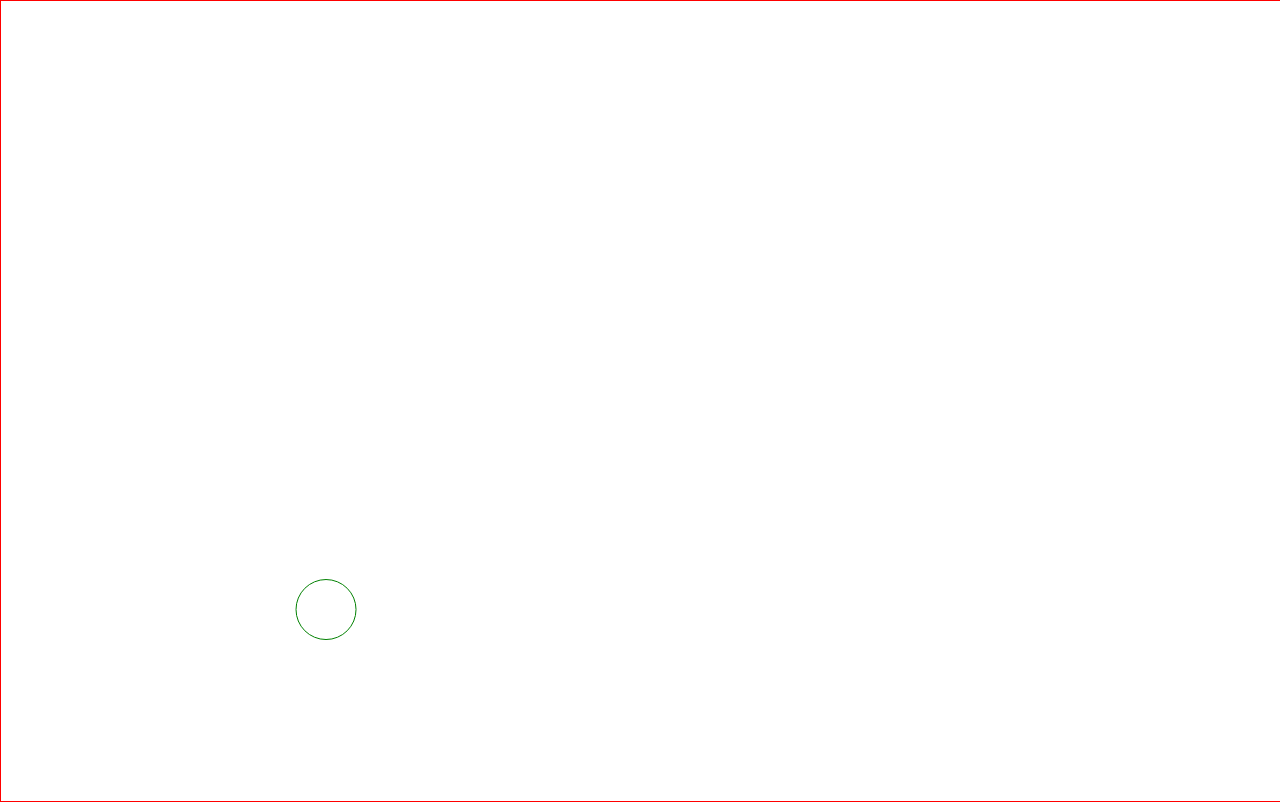
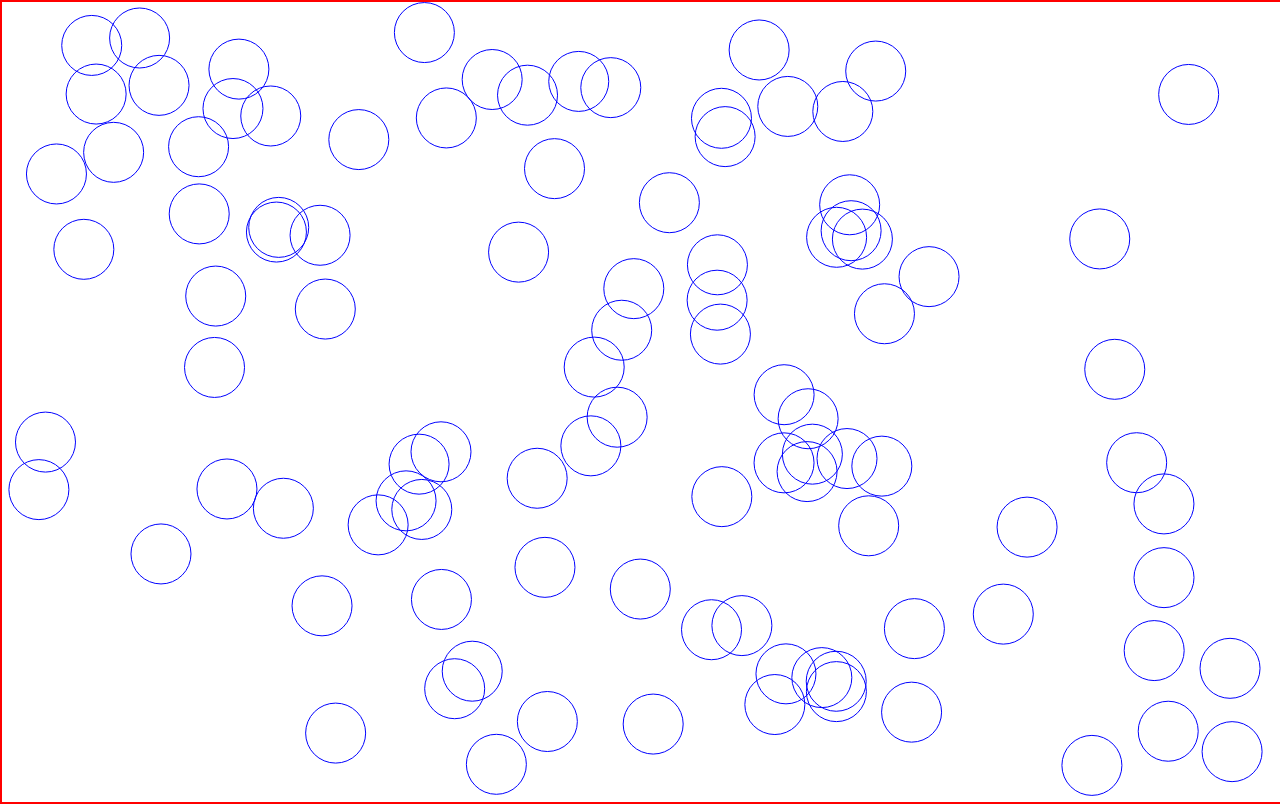
Before and after one commit to kmiqbal19/Canvas-Project, a plain HTML site: page index.html in a window 1280 px wide. Drawn offline with Linux system fonts and the light colour scheme.

Commit message:
implemented circle animation for 100 circles

```diff
--- a/index.html
+++ b/index.html
@@ -6,14 +6,14 @@
     <meta name="viewport" content="width=device-width, initial-scale=1.0" />
     <title>Canvas Project</title>
     <style>
-        canvas{
-            border: 1px solid red;
-        }
-        body{
-            margin: 0;
-            padding: 0;
-            box-sizing: border-box;
-        }
+      canvas {
+        border: 2px solid red;
+      }
+      body {
+        margin: 0;
+        padding: 0;
+        box-sizing: border-box;
+      }
     </style>
   </head>
   <body>
--- a/script.js
+++ b/script.js
@@ -33,26 +33,49 @@ const c = canvas.getContext("2d");
 // }
 
 // ANIMATION
-let x = Math.random() * innerWidth;
-let y = Math.random() * innerHeight;
-const radius = 30;
-let dx = (Math.random() - 0.5) * 10;
-let dy = (Math.random() - 0.5) * 5;
+function Circle(x, y, radius, dx, dy) {
+  this.x = x;
+  this.y = y;
+  this.radius = radius;
+  this.dx = dx;
+  this.dy = dy;
 
+  this.draw = function () {
+    c.beginPath();
+    c.arc(this.x, this.y, this.radius, 0, Math.PI * 2);
+
+    c.strokeStyle = "blue";
+    c.stroke();
+  };
+  this.update = function () {
+    if (this.x + this.radius > innerWidth || this.x - this.radius < 0) {
+      this.dx = -this.dx;
+    }
+    if (this.y + this.radius > innerHeight || this.y - this.radius < 0) {
+      this.dy = -this.dy;
+    }
+    this.x += this.dx;
+    this.y += this.dy;
+  };
+}
+let circle = new Circle(100, 150, 20, 3, 4);
+
+const circleArray = [];
+for (let i = 0; i < 100; i++) {
+  const radius = 30;
+  let x = Math.random() * (innerWidth - radius * 2) + radius;
+  let y = Math.random() * (innerHeight - radius * 2) + radius;
+  let dx = Math.random() - 0.5;
+  let dy = Math.random() - 0.5;
+  circleArray.push(new Circle(x, y, radius, dx, dy));
+}
+// console.log(circleArray);
 function animate() {
   requestAnimationFrame(animate);
   c.clearRect(0, 0, innerWidth, innerHeight);
-  c.beginPath();
-  c.arc(x, y, radius, 0, Math.PI * 2, false);
-  c.strokeStyle = "green";
-  c.stroke();
-  if (x + radius > innerWidth || x - radius < 0) {
-    dx = -dx;
+  for (let i = 0; i < circleArray.length; i++) {
+    circleArray[i].draw();
+    circleArray[i].update();
   }
-  if (y + radius > innerHeight || y - radius < 0) {
-    dy = -dy;
-  }
-  x += dx;
-  y += dy;
 }
 animate();
```
